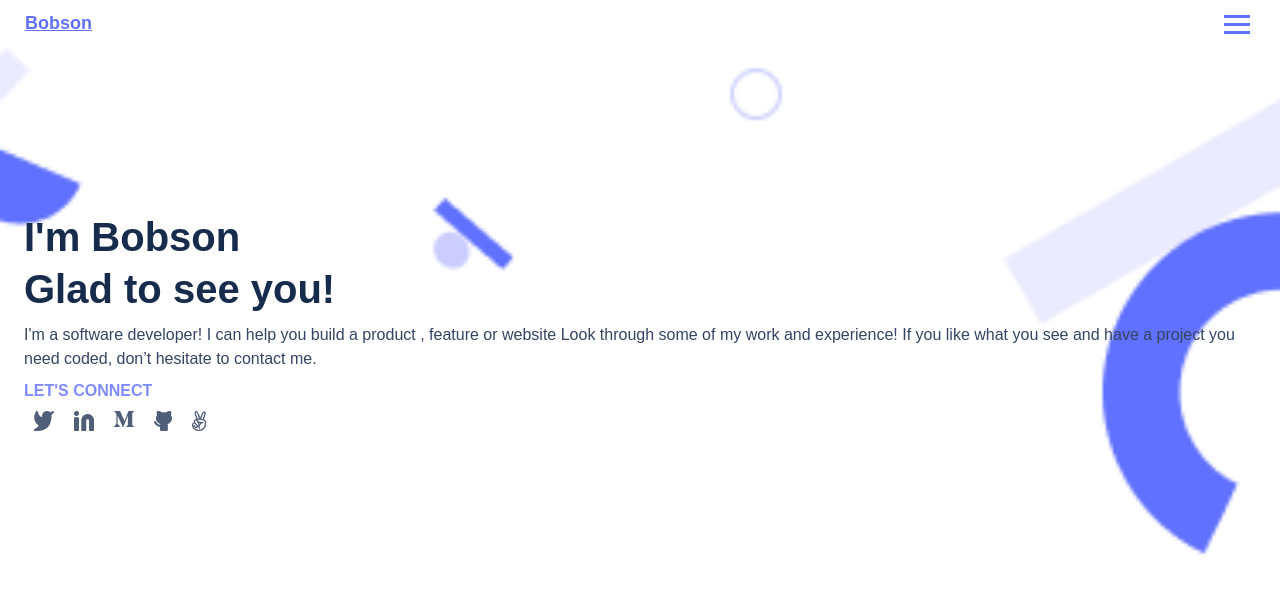
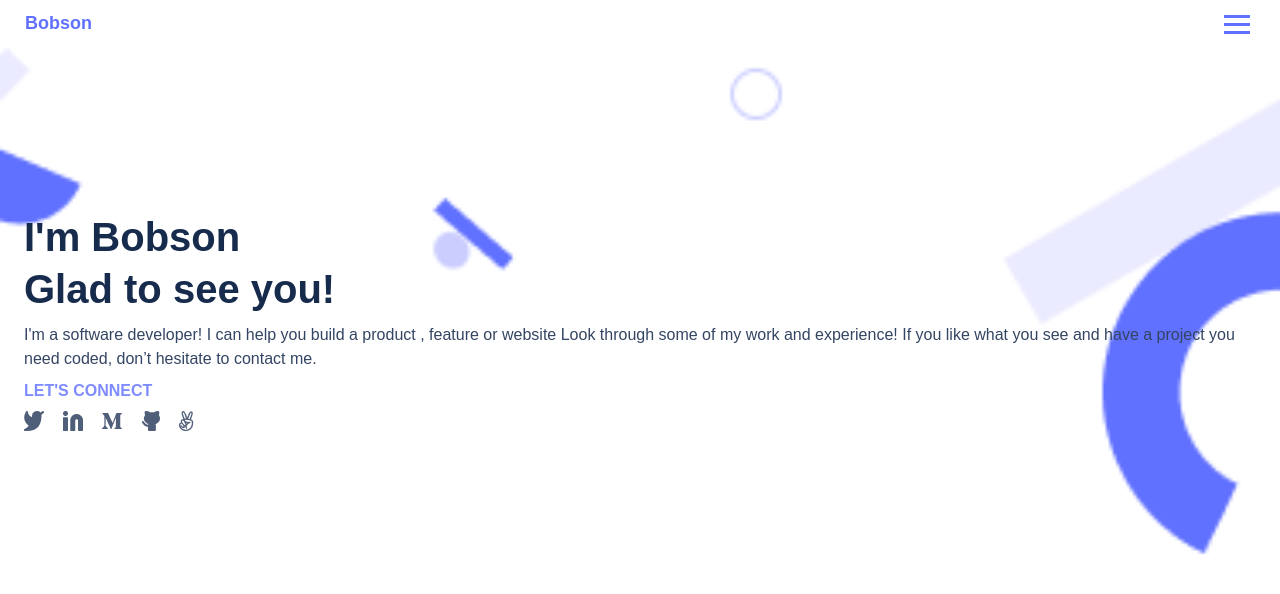
Before and after one commit to KALUNGI-J-BOBSON/Portfolio_Mobile_First_Project, a website: page index.html in a window 1280 px wide. Drawn offline with Linux system fonts and the light colour scheme; a web font is replaced by a local one.

Commit message:
Corrected underline of logo

```diff
--- a/style.css
+++ b/style.css
@@ -84,16 +84,30 @@
   font-weight: 600;
 }
 
+/* .social-media-icon {
+  display: flex;
+} */
+
 .social-media-icon {
   display: flex;
+  align-items: center;
+  gap: 1.2rem;
 }
+
+.social-media {
+  padding: 0;
+}
+
 
 .social-media-icon li {
   list-style-type: none;
 }
 
-.social-media {
+/* .social-media {
   padding: 10px;
   color: rgba(80, 95, 121, 1);
   font-weight: 900;
+} */
+ .logo{
+  text-decoration:none
 }
```
